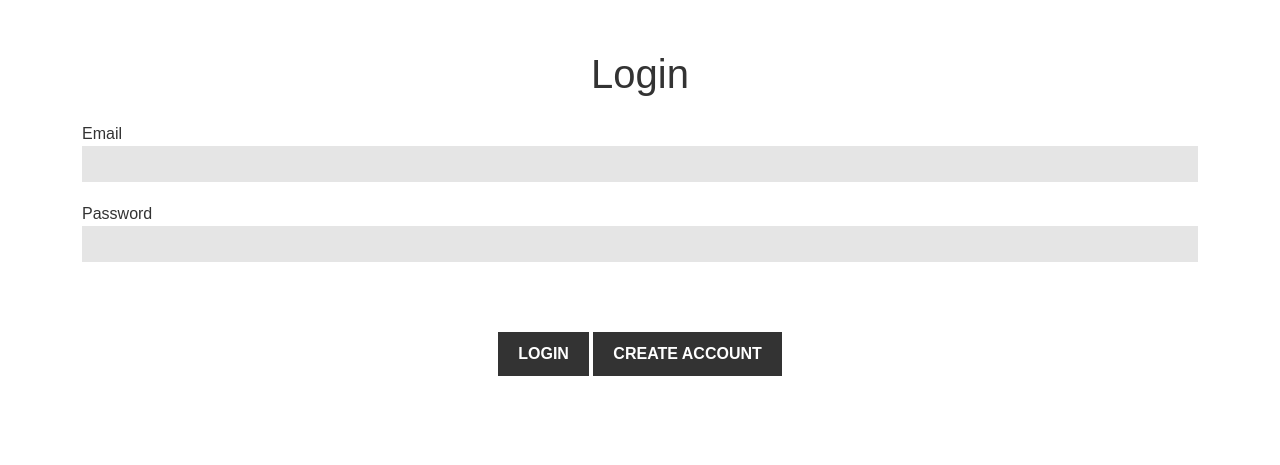
After one commit to makeiteasierapps/joystick_junction, a Flask app: template templates/login.html in a window 1280 px wide. The commit adds this page. Shown: the top 465 px of the page. Run offline with Flask 3, Linux system fonts and the light colour scheme; the template is opened without the code that fills it, so the values that code supplies are empty; some libraries are stand-ins or nearby versions.

Commit message:
Added form validation and Alert Toasts

```diff
--- a/app.py
+++ b/app.py
@@ -4,7 +4,7 @@ app = Flask(__name__)
 
 @app.route('/')
 def index():
-    return render_template('index.html')
+    return render_template('login.html')
 
 @app.route('/home')
 def home():
--- a/static/css/home.css
+++ b/static/css/home.css
@@ -11,6 +11,7 @@ body {
 .hero {
   background-image: url("../images/vecteezy_glossy-gaming-overlay-and-screen-border-decoration-elements_20919342.jpg");
   background-size: cover;
+  height: 100vh;
   color: #fff;
   padding: 150px 0;
 }
--- a/static/css/index.css
+++ b/static/css/index.css
@@ -55,3 +55,17 @@ body {
 .forgot-password a:hover {
     color: #333333;
 }
+
+#toast-container {
+    margin-top: 20px;
+}
+
+.toast-header {
+    display: flex;
+    justify-content: space-between;
+}
+
+button.close {
+    border: none;
+    outline: none;
+}
--- a/static/js/index.js
+++ b/static/js/login.js
@@ -14,31 +14,48 @@ window.onload = function () {
         .getElementById('create-account')
         .addEventListener('click', function (e) {
             e.preventDefault();
+            e.stopPropagation();
             document.getElementById('login-form').style.display = 'none';
             document.getElementById('create-account-form').style.display =
                 'block';
+            document.getElementById('login-buttons').style.display = 'none';
         });
+
     // Change form to login form
     document
         .getElementById('back-to-login')
         .addEventListener('click', function (e) {
             e.preventDefault();
+            e.stopPropagation();
             document.getElementById('create-account-form').style.display =
                 'none';
             document.getElementById('login-form').style.display = 'block';
+            document.getElementById('login-buttons').style.display = 'block';
         });
+
+    // Form validation function
+    function validateForm(form) {
+        return form.checkValidity();
+    }
 
     // Create Account
     document
-        .getElementById('submitCreate')
-        .addEventListener('click', async function (e) {
+        .getElementById('create-account-form')
+        .addEventListener('submit', async function (e) {
             e.preventDefault();
 
+            let form = e.target;
             let username = document.getElementById('signup-username').value;
             let email = document.getElementById('email').value;
             let password = document.getElementById('signup-password').value;
             let confirmPassword =
                 document.getElementById('confirm-password').value;
+
+            // Call the form validation function
+            if (!validateForm(form)) {
+                // If form validation fails, stop the login process
+                return;
+            }
 
             // Check if passwords match
             if (password !== confirmPassword) {
@@ -62,7 +79,13 @@ window.onload = function () {
                 // Redirect to home page
                 window.location.href = '/home';
             } catch (error) {
-                console.log('Error creating user account:', error);
+                console.log('Error logging in:', error.code, error);
+                let toastBody = document.getElementById('toast-body');
+                toastBody.textContent = parseAuthError(error.code);
+                let toast = document.querySelector('.toast');
+                let bsToast = new bootstrap.Toast(toast);
+                bsToast.show();
+                document.getElementById('login-form').reset();
             }
 
             document.getElementById('create-account-form').reset();
@@ -70,12 +93,18 @@ window.onload = function () {
 
     // Login
     document
-        .getElementById('login-button')
-        .addEventListener('click', async function (e) {
+        .getElementById('login-form')
+        .addEventListener('submit', async function (e) {
             e.preventDefault();
 
+            let form = e.target;
             let email = document.getElementById('login-email').value;
             let password = document.getElementById('login-password').value;
+
+            if (!validateForm(form)) {
+                // If form validation fails, stop the login process
+                return;
+            }
 
             try {
                 const userCredential = await signInWithEmailAndPassword(
@@ -88,8 +117,33 @@ window.onload = function () {
                 window.location.href = '/home';
             } catch (error) {
                 console.log('Error logging in:', error.code, error);
+                let toastBody = document.getElementById('toast-body');
+                toastBody.textContent = parseAuthError(error.code);
+                let toast = document.querySelector('.toast');
+                let bsToast = new bootstrap.Toast(toast);
+                bsToast.show();
+                document.getElementById('login-form').reset();
             }
 
             document.getElementById('login-form').reset();
         });
+
+    function parseAuthError(errorCode) {
+        switch (errorCode) {
+            case 'auth/email-already-in-use':
+                return 'This email is already in use.';
+            case 'auth/invalid-email':
+                return 'The email address is not valid.';
+            case 'auth/invalid-login-credentials':
+                return 'Invalid email or password. Please try again.';
+            case 'auth/weak-password':
+                return 'Password must be at least 6 characters.';
+            case 'auth/user-not-found':
+                return 'No user found with this email.';
+            case 'auth/wrong-password':
+                return 'Invalid password for the given email.';
+            default:
+                return 'An unknown error occurred.';
+        }
+    }
 };
--- a/templates/home.html
+++ b/templates/home.html
@@ -9,8 +9,8 @@
             href="https://maxcdn.bootstrapcdn.com/bootstrap/4.5.2/css/bootstrap.min.css"
         />
         <link rel="stylesheet" href="static/css/home.css" />
-    <script src="https://www.gstatic.com/firebasejs/10.3.1/firebase-firestore.js"></script>
-    <script src="https://www.gstatic.com/firebasejs/10.3.1/firebase-auth.js"></script>
+        <script type="module" src="https://www.gstatic.com/firebasejs/10.3.1/firebase-firestore.js"></script>
+        <script type="module" src="https://www.gstatic.com/firebasejs/10.3.1/firebase-auth.js"></script>
     </head>
     <body>
         <!-- Navigation Bar -->
@@ -93,8 +93,6 @@
         <script src="https://maxcdn.bootstrapcdn.com/bootstrap/4.5.2/js/bootstrap.min.js"></script>
 
         <!-- Additional JavaScript (joystick-junction.js) -->
-    <script src="static/js/home.js"></script>
-
         <script
             type="module"
             src="{{ url_for('static', filename='js/home.js') }}"
--- /dev/null
+++ b/templates/login.html
@@ -0,0 +1,117 @@
+<!DOCTYPE html>
+<html lang="en">
+<head>
+    <meta charset="UTF-8">
+    <meta name="viewport" content="width=device-width, initial-scale=1.0">
+    <title>JoyStick Junction</title>
+    <link href="https://cdn.jsdelivr.net/npm/bootstrap@5.0.2/dist/css/bootstrap.min.css" rel="stylesheet" integrity="sha384-EVSTQN3/azprG1Anm3QDgpJLIm9Nao0Yz1ztcQTwFspd3yD65VohhpuuCOmLASjC" crossorigin="anonymous">
+    <link rel="stylesheet" href="{{ url_for('static', filename='css/index.css') }}">
+</head>
+<body>
+    <div class="container">
+        <div class="row justify-content-center">
+            <div class="col">
+                <form id="login-form" class="needs-validation" novalidate>
+                    <h1 class="text-center mb-4">Login</h1>
+                    <div class="form-row">
+                        <div class="col-md mb-3">
+                        <label for="login-email">Email</label>
+                        <input type="email" class="form-control" id="login-email" required>
+                        <div class="invalid-feedback">
+                            Please provide a valid email.
+                        </div>
+                    </div>
+                    </div>
+                    <div class="form-row">
+                        <div class="col-md mb-3"></div>
+                        <label for="login-password">Password</label>
+                        <input type="password" class="form-control" id="login-password" required>
+                        <div class="invalid-feedback">
+                            Please provide a password.
+                        </div>
+                        </div>
+                    </div>
+                    <div class="container d-flex justify-content-center align-items-center">
+                        <div class="row justify-content-center">
+                            <div id="login-buttons">
+                                <button id="login-button" type="submit" class="btn btn-primary btn-block">Login</button>
+                                <button id="create-account" class="btn btn-primary btn-block">Create Account</button>
+                            </div>
+                        </div>
+                    </div>
+                </form>
+                <form id="create-account-form" style="display: none;" class="needs-validation" novalidate>
+                    <h1 class="text-center mb-4">Create Account</h1>
+                    <div class="form-group">
+                        <label for="signup-username">Username</label>
+                        <input type="text" class="form-control" id="signup-username" required>
+                    </div>
+                    <div class="form-row">
+                        <label for="email">Email</label>
+                        <input type="email" class="form-control" id="email" required="" autocomplete="additional-name">
+                    </div>
+                    <div class="form-row">
+                        <label for="signup-password">Password</label>
+                        <input type="password" class="form-control" id="signup-password" required>
+                    </div>
+                    <div class="form-row">
+                        <label for="confirm-password">Confirm Password</label>
+                        <input type="password" class="form-control" id="confirm-password" required>
+                    </div>
+                    <div class="container d-flex justify-content-center align-items-center">
+                        <div class="row justify-content-center">
+                            <div>
+                            <button type="submit" class="btn btn-primary btn-block">Create Account</button>
+                            <button id="back-to-login" class="btn btn-primary btn-block">Back to Login</button>
+                        </div>
+                        </div>
+                    </div>
+                </form>
+                </form>
+            </div>
+        </div>
+        <!-- Error Toast -->
+        <div id="toast-container" class="row justify-content-center">
+        <div class="toast" role="alert" aria-live="assertive" aria-atomic="true">
+            <div class="toast-header d-flex justify-content-between">
+                <div>
+                    <i class="fas fa-exclamation-circle"></i>
+                    <strong class="ml-2">Error</strong>
+                </div>
+                <button type="button" class="ml-2 mb-1 close" data-dismiss="toast" aria-label="Close">
+                    <i class="fas fa-times"></i>
+                  </button>
+
+            </div>
+            <div class="toast-body" id="toast-body">
+              <!-- Error message will be inserted here -->
+            </div>
+          </div>
+        </div>
+    </div>
+
+    <script>
+        // Example starter JavaScript for disabling form submissions if there are invalid fields
+        (function() {
+          'use strict';
+          window.addEventListener('load', function() {
+            // Fetch all the forms we want to apply custom Bootstrap validation styles to
+            var forms = document.getElementsByClassName('needs-validation');
+            // Loop over them and prevent submission
+            var validation = Array.prototype.filter.call(forms, function(form) {
+              form.addEventListener('submit', function(event) {
+                if (form.checkValidity() === false) {
+                  event.preventDefault();
+                  event.stopPropagation();
+                }
+                form.classList.add('was-validated');
+              }, false);
+            });
+          }, false);
+        })();
+        </script>
+    <script src="https://cdn.jsdelivr.net/npm/bootstrap@5.3.0-alpha3/dist/js/bootstrap.bundle.min.js" integrity="sha384-ENjdO4Dr2bkBIFxQpeoTz1HIcje39Wm4jDKdf19U8gI4ddQ3GYNS7NTKfAdVQSZe" crossorigin="anonymous"></script>
+    <script type="module" src="{{ url_for('static', filename='js/login.js') }}"></script>
+    <script src="https://kit.fontawesome.com/9fb4e03001.js" crossorigin="anonymous"></script>
+</body>
+</html>
```
Also changed, not shown: static/js/home.js (+8 -121 lines), templates/index.html (deleted, +0 -67 lines). Lines whose indentation alone changed are shown as unchanged.
